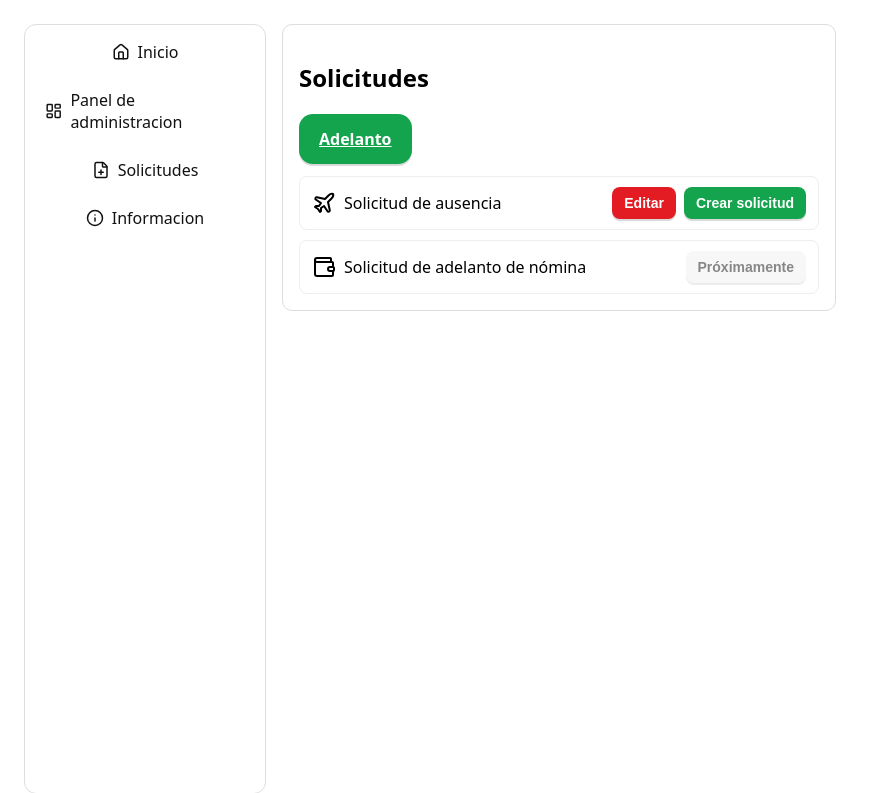
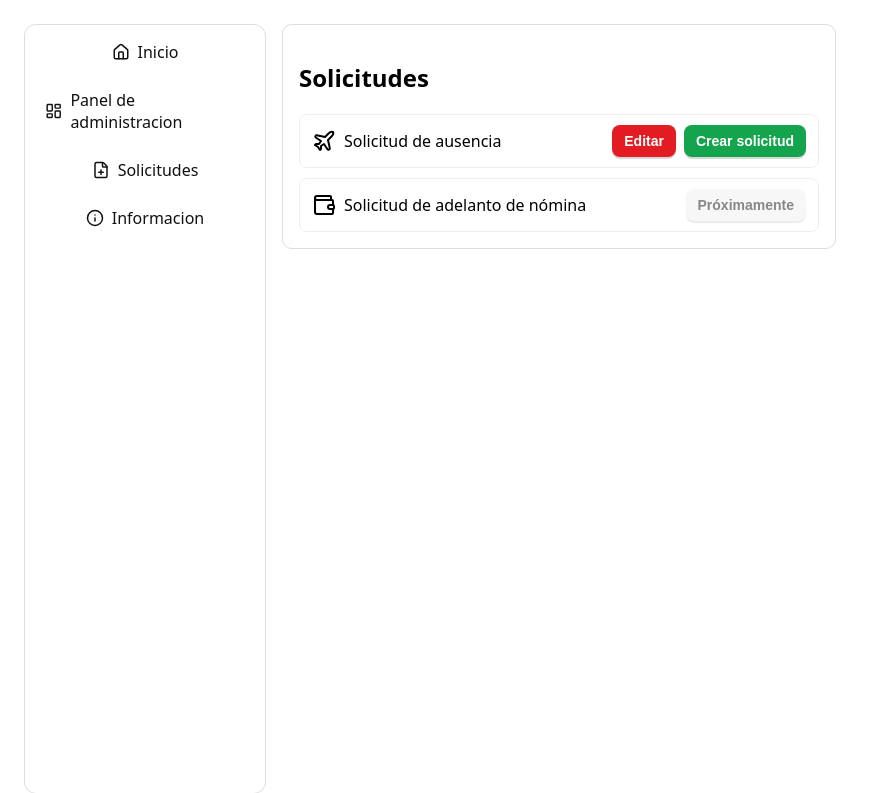
Before and after one commit to cdryampi/fichaje-rapido2, a Flask app: page /requests in a window 1280 px wide. Shown: the top 793 px of the page, without its empty margins (0-875 px from the left). Run offline with Flask 3, Linux system fonts and the light colour scheme; a user stored in the database is signed in; some libraries are stand-ins or nearby versions.

Commit message:
refactor: Remove unused button for advance requests in the requests template

```diff
--- a/templates/requests.html
+++ b/templates/requests.html
@@ -2,9 +2,7 @@
 {% block content %}
 <div class="card">
   <h2>Solicitudes</h2>
-  <div class="row">
-    <a class="btn btn-green" href="{{ url_for('advance_request') }}">Adelanto</a>
-  </div>
+
   <div class="row">
     <div style="display:flex;flex-direction:column;gap:10px;width:100%">
       <div style="display:flex;justify-content:space-between;align-items:center;border:1px solid #eee;border-radius:8px;padding:10px 12px;">
```
